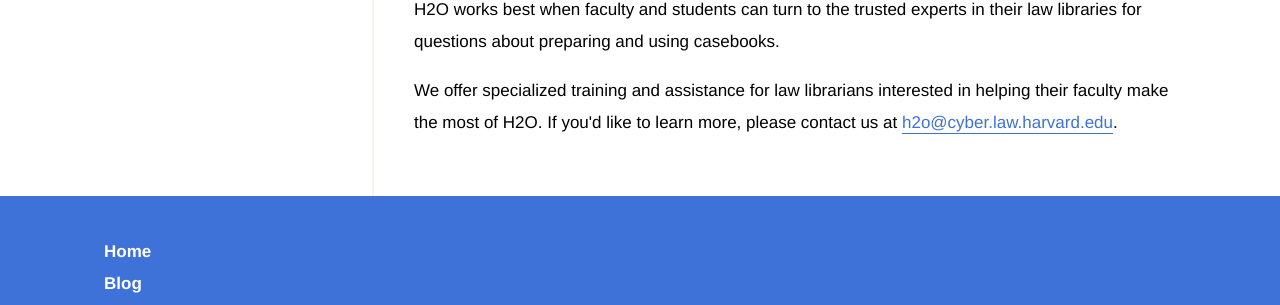
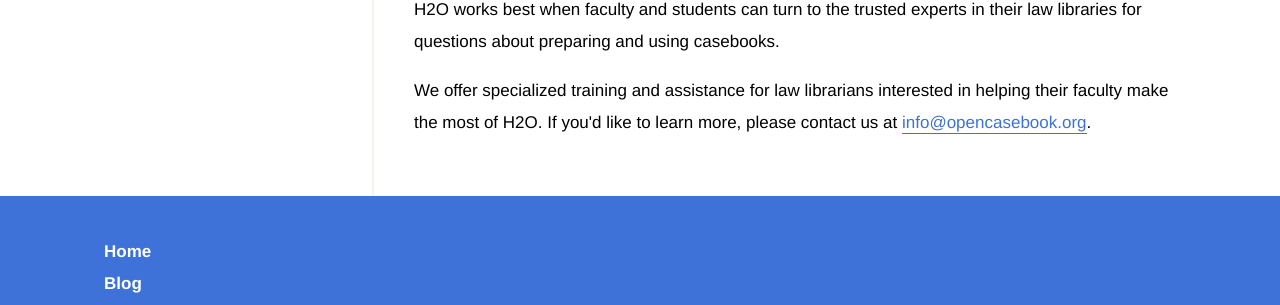
Before and after one commit to harvard-lil/h2o-static, a Jekyll site: the page built from app/index.html, in a window 1280 px wide and 900 px high, scrolled down 4461 px. Shown: the part 404-709 px from the top of the window. Built offline with Jekyll 4.4.1, drawn with Linux system fonts in a browser that asks for light colours; comment, search, counter and statistics services are not loaded.

Commit message:
changed contact email address

```diff
--- a/app/index.html
+++ b/app/index.html
@@ -110,6 +110,6 @@ custom-scripts: ['jquery-3.1.1.min.js', 'home.js']
 
     <h2 id="librarians">For Librarians</h2>
     <p>H2O works best when faculty and students can turn to the trusted experts in their law libraries for questions about preparing and using casebooks.</p>
-    <p>We offer specialized training and assistance for law librarians interested in helping their faculty make the most of H2O. If you'd like to learn more, please contact us at <a href="mailto:h2o@cyber.law.harvard.edu">h2o@cyber.law.harvard.edu</a>.</p>
+    <p>We offer specialized training and assistance for law librarians interested in helping their faculty make the most of H2O. If you'd like to learn more, please contact us at <a href="mailto:info@opencasebook.org">info@opencasebook.org</a>.</p>
 
 </main>
```
